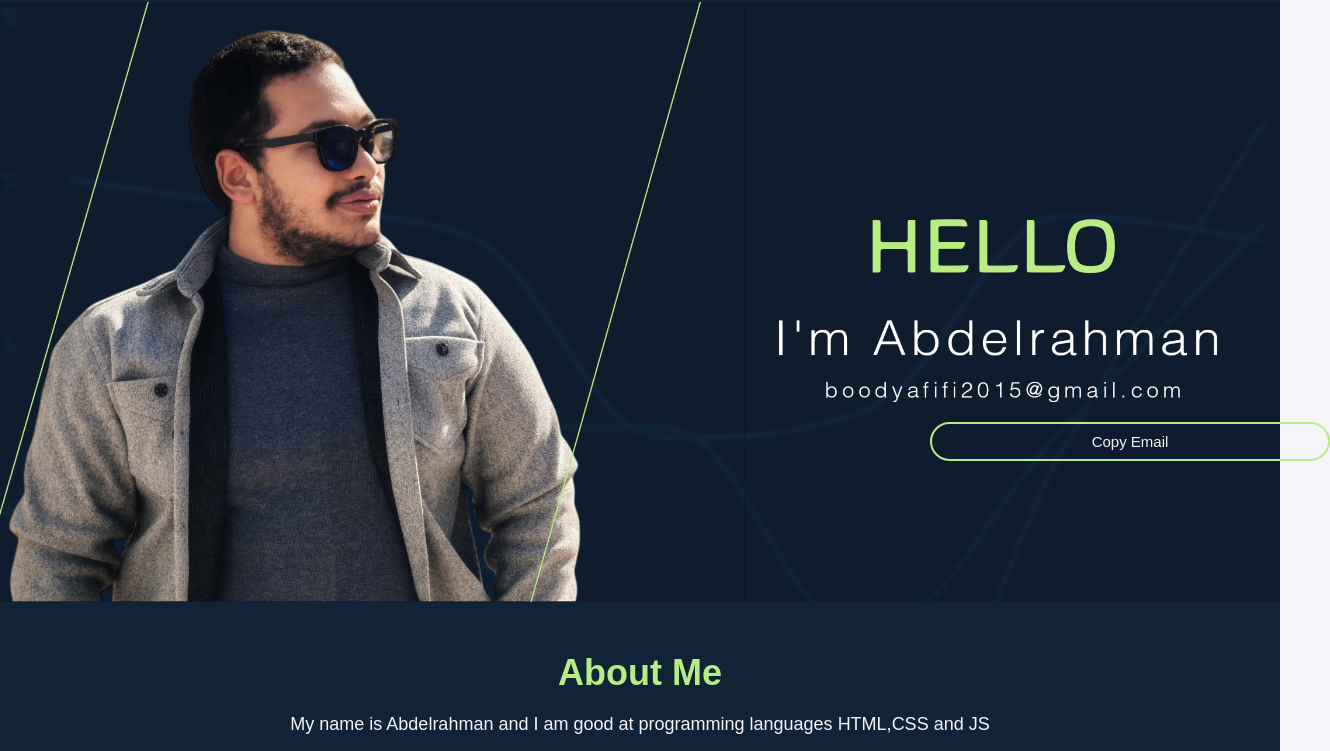
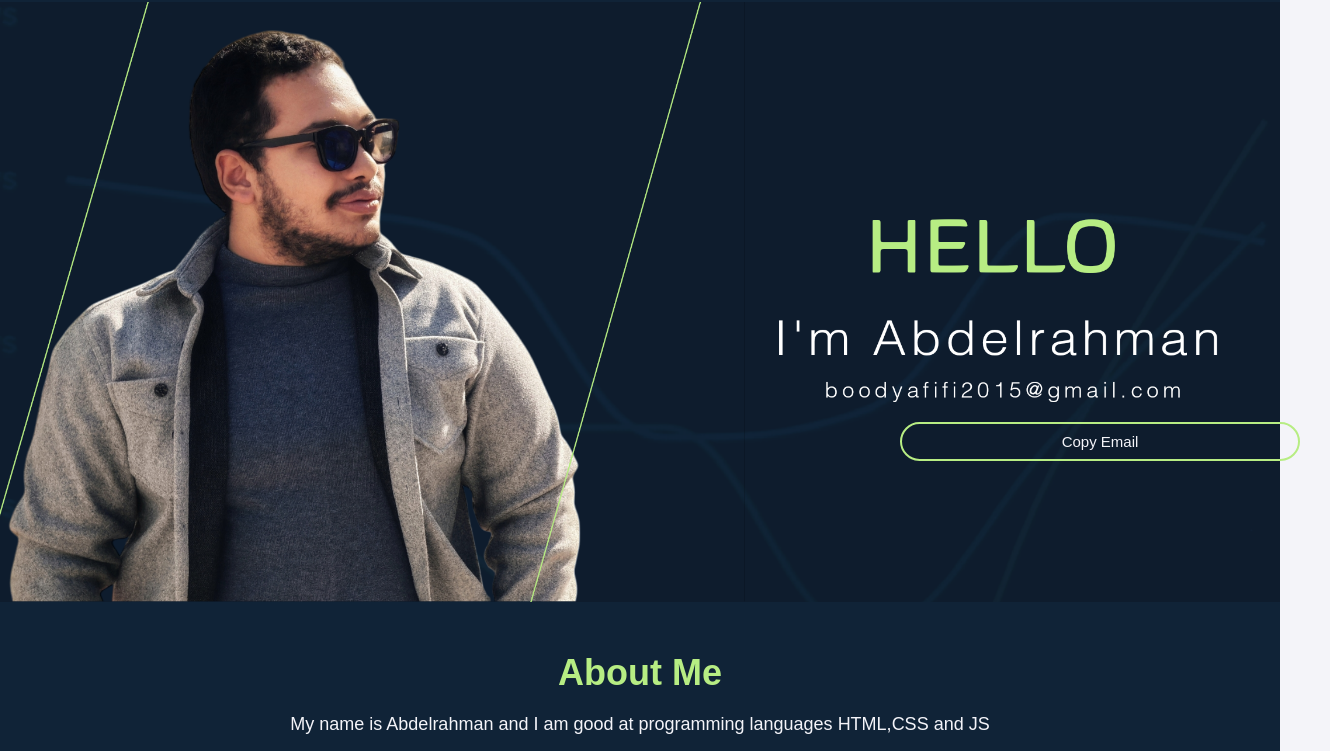
Before and after one commit to AbdelrahmanAfifi/portfolio, a plain HTML site: page index.html in a window 1280 px wide. Shown: the part 49-800 px from the top of the page, 1330 px wide, since content can reach past the window. Drawn offline with Linux system fonts and the light colour scheme.

```diff
--- a/style.css
+++ b/style.css
@@ -259,4 +259,8 @@
     .Card {
         width: 30%;
     }
+    #hero-image button {
+        margin-top: 420px;
+        margin-left: 900px;
+    }
 }
```
